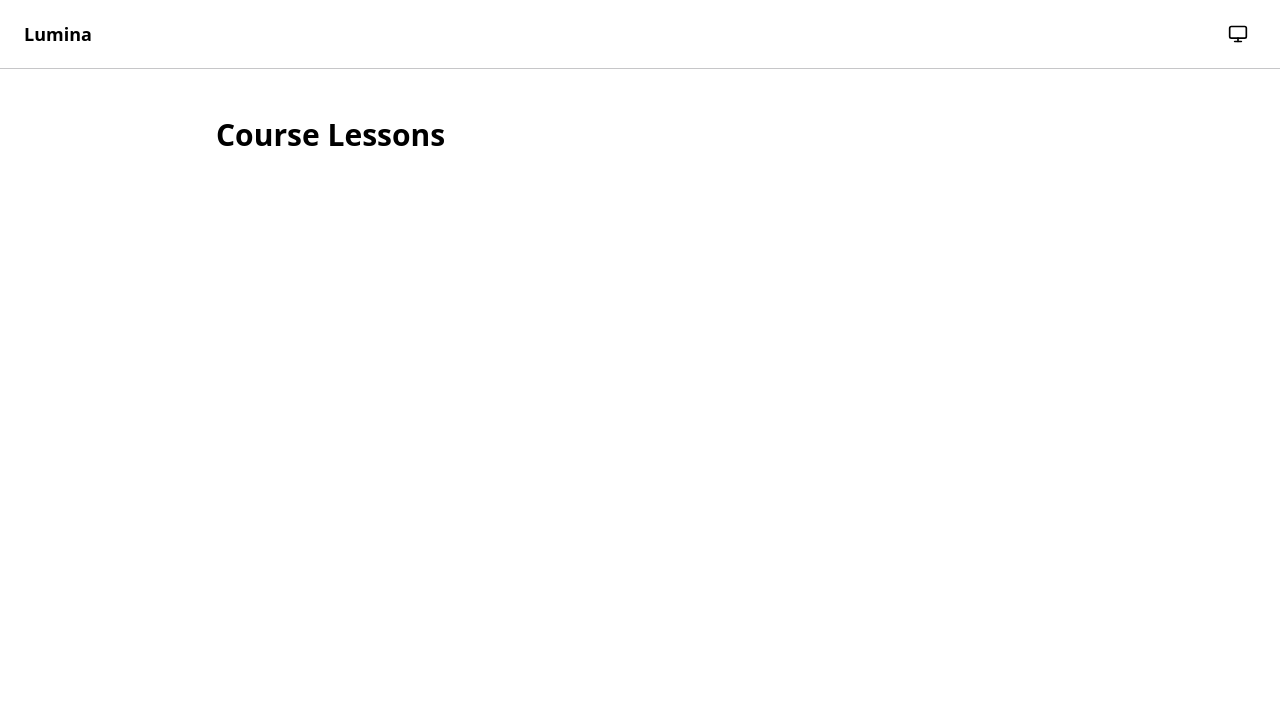
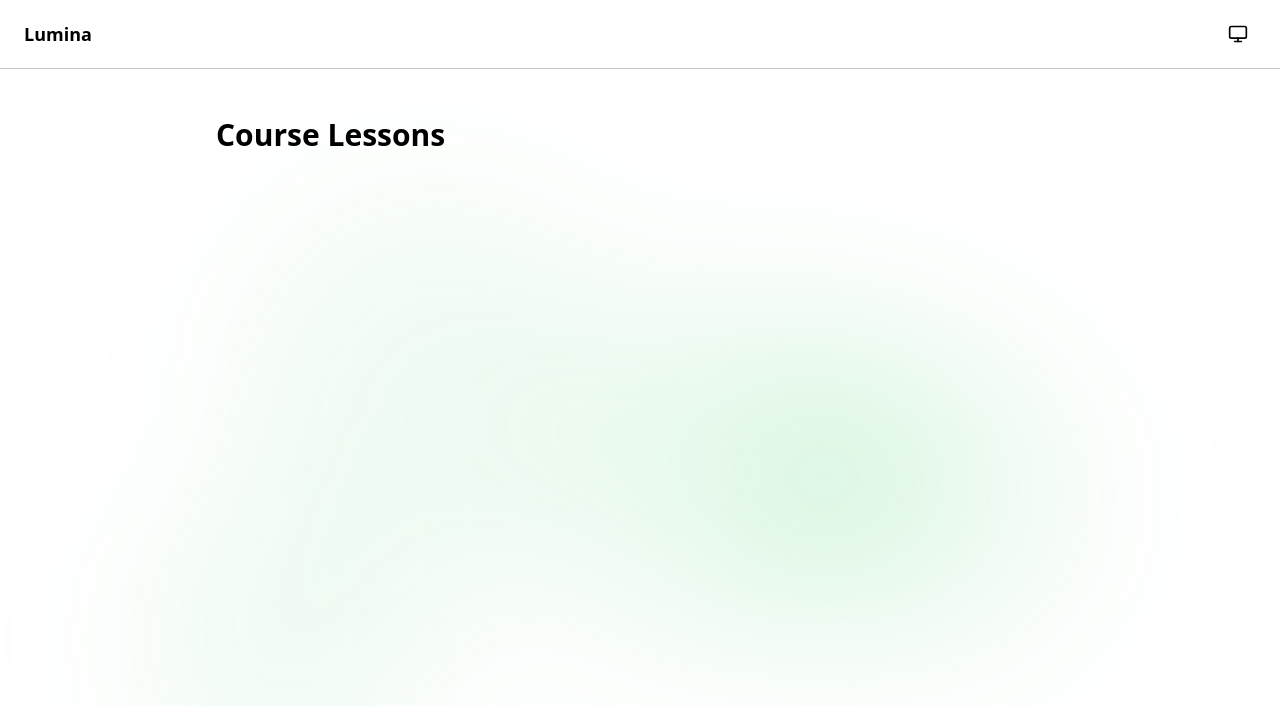
Before and after one commit to emmG17/swa-course, a SvelteKit app: page / in a window 1280 px wide. Shown: the top 706 px of the page. Built offline with nearby package versions, Linux system fonts and the light colour scheme.

Commit message:
feat: add animated background

```diff
--- a/src/routes/+layout.svelte
+++ b/src/routes/+layout.svelte
@@ -12,6 +12,15 @@
 </script>
 
 <svelte:head><link rel="icon" href={favicon} /></svelte:head>
+
+<!-- Lava lamp background -->
+<div class="lava-lamp" aria-hidden="true">
+  <div class="lava-blob lava-blob-1"></div>
+  <div class="lava-blob lava-blob-2"></div>
+  <div class="lava-blob lava-blob-3"></div>
+  <div class="lava-blob lava-blob-4"></div>
+  <div class="lava-blob lava-blob-5"></div>
+</div>
 
 <nav class="flex items-center justify-between px-6 py-4 border-b border-separator bg-bg-primary">
   <a href="/" class="text-lg font-semibold text-label-primary hover:text-apple-green transition-colors">
--- a/src/routes/layout.css
+++ b/src/routes/layout.css
@@ -32,4 +32,101 @@ body {
   background-color: var(--color-bg-primary);
   color: var(--color-label-primary);
   transition: background-color 0.2s ease, color 0.2s ease;
+  overflow-x: hidden;
 }
+
+/* Lava lamp background */
+.lava-lamp {
+  position: fixed;
+  inset: 0;
+  z-index: -1;
+  overflow: hidden;
+  filter: blur(80px);
+  pointer-events: none;
+}
+
+.lava-blob {
+  position: absolute;
+  border-radius: 50%;
+  background: var(--color-apple-green);
+  opacity: 0.07;
+}
+
+.dark .lava-blob {
+  opacity: 0.05;
+}
+
+.lava-blob-1 {
+  width: 400px;
+  height: 400px;
+  top: 10%;
+  left: 15%;
+  animation: lava-float-1 18s ease-in-out infinite;
+}
+
+.lava-blob-2 {
+  width: 300px;
+  height: 300px;
+  top: 50%;
+  right: 10%;
+  animation: lava-float-2 22s ease-in-out infinite;
+}
+
+.lava-blob-3 {
+  width: 350px;
+  height: 350px;
+  bottom: 10%;
+  left: 40%;
+  animation: lava-float-3 20s ease-in-out infinite;
+}
+
+.lava-blob-4 {
+  width: 250px;
+  height: 250px;
+  top: 30%;
+  left: 60%;
+  animation: lava-float-4 25s ease-in-out infinite;
+}
+
+.lava-blob-5 {
+  width: 320px;
+  height: 320px;
+  top: 70%;
+  left: 5%;
+  animation: lava-float-5 19s ease-in-out infinite;
+}
+
+@keyframes lava-float-1 {
+  0%, 100% { transform: translate(0, 0) scale(1); }
+  25% { transform: translate(80px, 60px) scale(1.1); }
+  50% { transform: translate(30px, 120px) scale(0.9); }
+  75% { transform: translate(-50px, 40px) scale(1.05); }
+}
+
+@keyframes lava-float-2 {
+  0%, 100% { transform: translate(0, 0) scale(1); }
+  25% { transform: translate(-60px, -80px) scale(1.15); }
+  50% { transform: translate(-100px, 20px) scale(0.85); }
+  75% { transform: translate(40px, -40px) scale(1.1); }
+}
+
+@keyframes lava-float-3 {
+  0%, 100% { transform: translate(0, 0) scale(1); }
+  25% { transform: translate(70px, -90px) scale(0.95); }
+  50% { transform: translate(-40px, -50px) scale(1.12); }
+  75% { transform: translate(90px, -20px) scale(0.88); }
+}
+
+@keyframes lava-float-4 {
+  0%, 100% { transform: translate(0, 0) scale(1); }
+  33% { transform: translate(-70px, 100px) scale(1.2); }
+  66% { transform: translate(50px, -60px) scale(0.8); }
+}
+
+@keyframes lava-float-5 {
+  0%, 100% { transform: translate(0, 0) scale(1); }
+  20% { transform: translate(100px, -30px) scale(1.08); }
+  40% { transform: translate(60px, -80px) scale(0.92); }
+  60% { transform: translate(-30px, -60px) scale(1.15); }
+  80% { transform: translate(-60px, 20px) scale(0.9); }
+}
```
